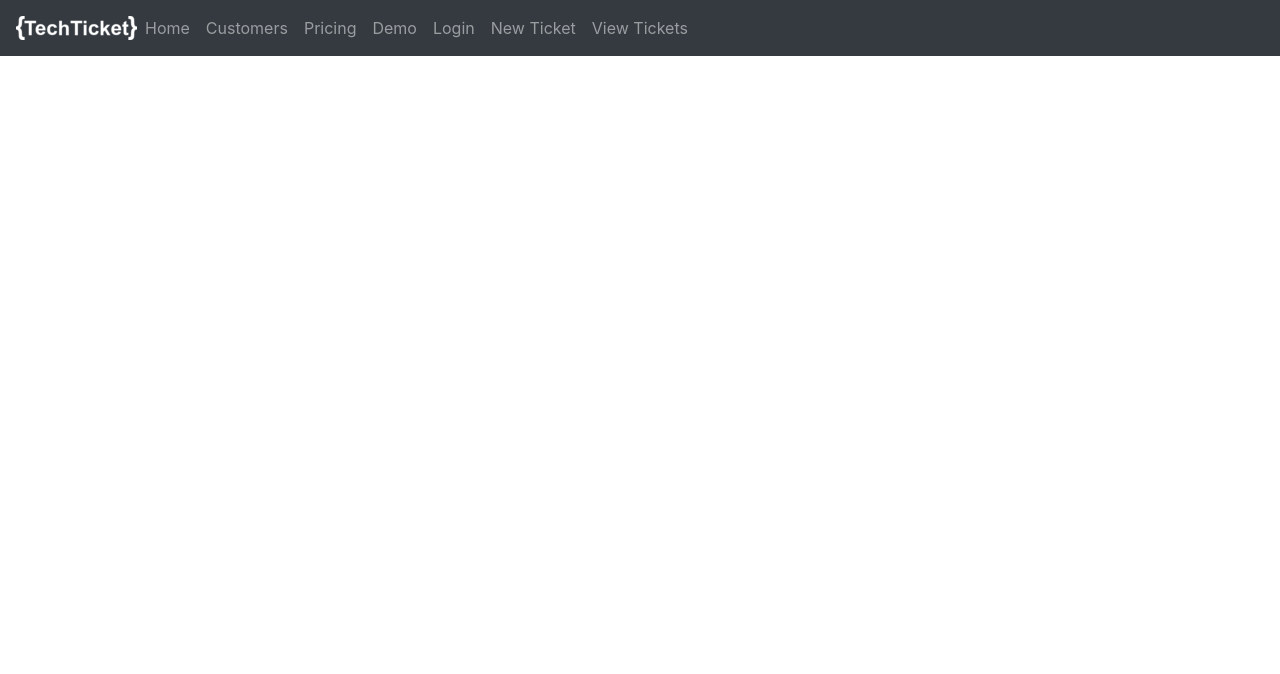
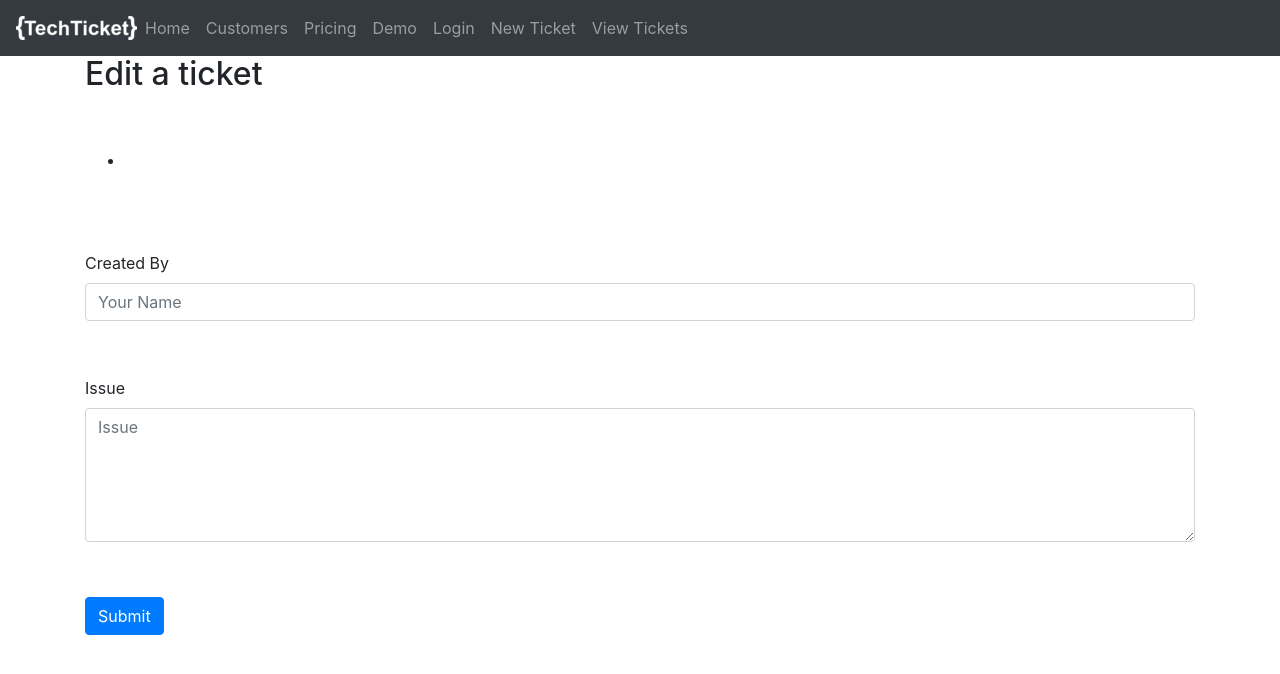
Before and after one commit to Woz-U-Group-Projects/team-gallant-napier, an Angular app in the folder client-angular/: page /update/1 in a window 1280 px wide. Before the commit this address led to /. Shown: the top 674 px of the page. Built offline with nearby package versions, Linux system fonts and the light colour scheme; no server answers.

Commit message:
update project functional/delete project functional

```diff
--- a/client-angular/src/app/app-routing.module.ts
+++ b/client-angular/src/app/app-routing.module.ts
@@ -10,6 +10,7 @@ import { ProjectUpdateComponent } from './project-update/project-update.componen
 import { ProjectDisplayComponent } from './project-display/project-display.component';
 
 
+
 const routes: Routes = [
   {path:  "", pathMatch:  "full",redirectTo:  "home"},
   {path: "home", component: HomeComponent},
@@ -18,7 +19,7 @@ const routes: Routes = [
   {path: "demo", component: DemoComponent},
   {path: "login", component: LoginComponent},
   {path: "new" , component: ProjectNewComponent},
-  {path: "update", component: ProjectUpdateComponent},
+  {path: "update/:id", component: ProjectUpdateComponent},
   {path: "display", component: ProjectDisplayComponent}
 ];
 
--- a/client-angular/src/app/project-display/project-display.component.css
+++ b/client-angular/src/app/project-display/project-display.component.css
@@ -2,3 +2,14 @@ div {
     margin-top: 55px;
 
 }
+
+.container {
+    display: flex;
+}
+
+.end {
+    align-self: flex-end;
+}
+.btn-md {
+    margin: 0 0 0 3px;
+}
--- a/client-angular/src/app/project-display/project-display.component.html
+++ b/client-angular/src/app/project-display/project-display.component.html
@@ -1,9 +1,13 @@
-<div>
+<div class="container">
 <h2>Project List</h2>
-
-<ul>
-  <li *ngFor="let project of projects">
-    {{ project.id }} : {{ project.name }} : {{ project.createdBy }}
-  </li>
-</ul>
+<!--  Still need to tune the view with a table format  -->
+  <div class="list-group">
+    <ul>
+      <li *ngFor="let project of projects" class="list-group-item">
+        {{ project.id }} : {{ project.name }} : {{ project.createdBy }}
+        <button class="btn-md btn-primary" [routerLink] = "['/update', project.id]">Edit</button>
+        <button class="btn-md btn-danger" (click)="deleteProject(project)">Delete</button>
+      </li>
+    </ul>
+  </div>
 </div>
--- a/client-angular/src/app/project-display/project-display.component.ts
+++ b/client-angular/src/app/project-display/project-display.component.ts
@@ -1,6 +1,8 @@
 import { Component, OnInit } from "@angular/core";
 import { ProjectService } from "../project.service";
 import { Project } from "../models/project";
+import { Router } from '@angular/router';
+import { HttpHeaders } from '@angular/common/http';
 
 @Component({
   selector: "app-project-display",
@@ -8,9 +10,10 @@ import { Project } from "../models/project";
   styleUrls: ["./project-display.component.css"]
 })
 export class ProjectDisplayComponent implements OnInit {
-  constructor(private projectService: ProjectService) {}
+  constructor(private projectService: ProjectService, private router: Router) {}
 
   projects: Project[] = [];
+
 
   getProjects() {
     this.projectService
@@ -18,6 +21,15 @@ export class ProjectDisplayComponent implements OnInit {
       .subscribe(projects => (this.projects = projects));
   }
 
+  deleteProject(project: Project): void {
+    this.projectService.deleteProject(project.id).subscribe( data => this.projects = this.projects.filter(u => u !== project));
+    this.router.navigate(['/display']);
+  }
+/*
+  updateProject(id) {
+    this.router.navigate(['/update' + id]);
+  }
+*/
   ngOnInit() {
     this.getProjects();
   }
--- a/client-angular/src/app/project-new/project-new.component.ts
+++ b/client-angular/src/app/project-new/project-new.component.ts
@@ -17,7 +17,7 @@ export class ProjectNewComponent implements OnInit {
 
   addProject() {
     this.projectService.addProject(this.project).subscribe(project => (this.project = project));
-    //this.router.navigate(['/']);
+    this.router.navigate(['/display']);
   }
 
 
--- a/client-angular/src/app/project-update/project-update.component.css
+++ b/client-angular/src/app/project-update/project-update.component.css
@@ -0,0 +1,3 @@
+div {
+    margin-top: 55px;
+}
--- a/client-angular/src/app/project-update/project-update.component.html
+++ b/client-angular/src/app/project-update/project-update.component.html
@@ -1 +1,27 @@
-<p>project-update works!</p>
+<div class="container">
+
+    <h2>Edit a ticket</h2>
+
+    <div id="selected">
+        <ul>
+            <li>
+                {{editProject.createdBy}} <br>
+                {{editProject.name}} <br>
+            </li>
+        </ul>
+    </div>
+
+    <form>
+        <div class="form-group">
+            <label for="createdBy">Created By</label>
+            <input type="text" [(ngModel)]="editProject.createdBy" class="form-control" name="createdBy" placeholder="Your Name" />
+        </div>
+        <div class="form-group" id="issue">
+            <label for="issue">Issue</label>
+            <textarea type="text" [(ngModel)]="editProject.name" class="form-control" name="issue" rows="5" placeholder="Issue" ></textarea>
+        </div>
+        <div class="form-group">
+            <button type="submit" class="btn btn-primary" (click)="updateProject()">Submit</button>
+        </div>
+    </form>
+</div>
--- a/client-angular/src/app/project-update/project-update.component.ts
+++ b/client-angular/src/app/project-update/project-update.component.ts
@@ -1,4 +1,7 @@
 import { Component, OnInit } from '@angular/core';
+import { ProjectService } from '../project.service';
+import { Router, ActivatedRoute } from '@angular/router';
+import { Project } from '../models/project';
 
 @Component({
   selector: 'app-project-update',
@@ -7,9 +10,22 @@ import { Component, OnInit } from '@angular/core';
 })
 export class ProjectUpdateComponent implements OnInit {
 
-  constructor() { }
+  editProject: Project = new Project();
+
+  constructor(private projectService: ProjectService, private router: Router, private actRoute: ActivatedRoute) { }
+
+  updateProject() {
+    this.projectService.updateProject(this.editProject).subscribe(); // => {
+
+      this.router.navigate(['/display']);
+
+
+  }
 
   ngOnInit() {
+  this.actRoute.params.subscribe(param => {
+    this.projectService.getProject(+param["id"]).subscribe(data => (this.editProject = data));
+  });
   }
 
 }
--- a/client-angular/src/app/project.service.ts
+++ b/client-angular/src/app/project.service.ts
@@ -2,6 +2,7 @@ import { Injectable } from "@angular/core";
 import { HttpClient } from "@angular/common/http";
 import { Project } from "./models/project";
 import { Observable } from "rxjs";
+import { Router } from '@angular/router';
 
 @Injectable({
   providedIn: "root"
@@ -9,14 +10,26 @@ import { Observable } from "rxjs";
 export class ProjectService {
   apiUrl: string = "http://localhost:8080/projects";
 
-  constructor(private http: HttpClient) {}
+  constructor(private http: HttpClient, private router: Router) {}
 
   getProjects(): Observable<Project[]> {
     return this.http.get<Project[]>(this.apiUrl);
+  }
+
+  getProject(id: number): Observable<Project> {
+    return this.http.get<Project>(this.apiUrl + '/' + id);
   }
 
   addProject(project): Observable<Project> {
     return this.http.post<Project>(this.apiUrl, project);
   }
 
+  deleteProject(id: any) {
+    return this.http.delete(this.apiUrl + "/" + id);
+  }
+
+  updateProject(project: Project): Observable<void> {
+    return this.http.put<void>(`${this.apiUrl}/${project.id}`, project);
+  }
+
 }
```
Also changed, not shown: 2 other files (tests, documents, lock files or other folders).
